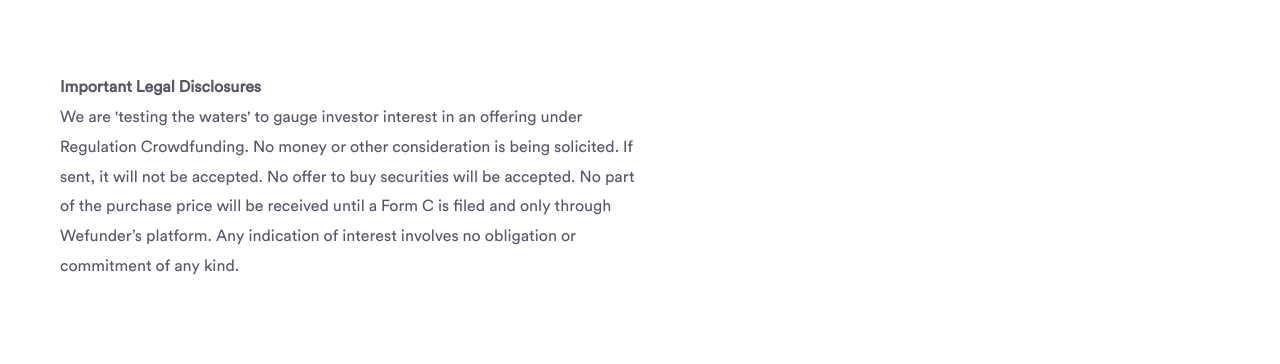
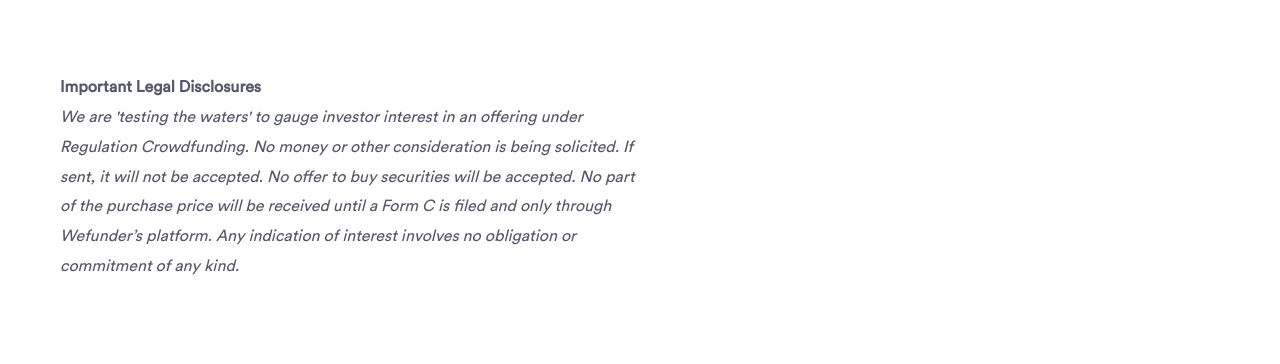
Before and after one commit to brucenwalker/bostelweb, a Jekyll site: the page built from invest.md, in a window 1280 px wide and 900 px high, scrolled down 931 px. Shown: the part 150-514 px from the top of the window. Built offline with Jekyll 4.4.1, drawn with Linux system fonts in a browser that asks for light colours; some web fonts are replaced.

Commit message:
Add files via upload

```diff
--- a/invest.md
+++ b/invest.md
@@ -37,7 +37,7 @@ slug: invest
                     </p>
                     <p>
                      <b>Important Legal Disclosures </b><br />
-                    We are 'testing the waters' to gauge investor interest in an offering under Regulation Crowdfunding. No money or other consideration is being solicited. If sent, it will not be accepted. No offer to buy securities will be accepted. No part of the purchase price will be received until a Form C is filed and only through Wefunder’s platform. Any indication of interest involves no obligation or commitment of any kind.
+                    <i>We are 'testing the waters' to gauge investor interest in an offering under Regulation Crowdfunding. No money or other consideration is being solicited. If sent, it will not be accepted. No offer to buy securities will be accepted. No part of the purchase price will be received until a Form C is filed and only through Wefunder’s platform. Any indication of interest involves no obligation or commitment of any kind.</i>
                     </p>
                 </div>
             </div>
@@ -45,38 +45,5 @@ slug: invest
         </div>
     </section>
 
-    <!-- <section class="page-section">
-        <div class="container">
-            {{ site.t.contact_content }}
-            <div class="cognito">
-                <div class="cognito">
-                    <script src="https://services.cognitoforms.com/s/Fi2AQefBoUefuZmI70NHAQ"></script>
-                    <script>Cognito.load("forms", { id: "1" });</script>
-                </div>
-            </div>
-        </div>
-    </section>
-    <section class="page-section section-get-started">
-        <div class="container">
-            <div class="row md-reverse">
-                <div class="arch"></div>
-                <div class="col col-img">
-                    <img class="img" src="/assets/footer-image.png" />
-                </div>
-                <div class="page-section__content col txt-md-center">
-                    <div class="mb-2">
-                        <h2 class="section-title mb2 text--white">{{ site.t.ready_to_get_started }}</h2>
-                        <a class="btn btn--lg btn--light" href="#">{{ site.t.kickstart_your_future }}</a>
-                    </div>
-                    <div>
-                        <img class="footer-logo" src="/assets/logo.svg" alt="{{ site.t.oenologic }}">
-                        <div>
-                            <img class="mb-1" src="/assets/app-store.svg" alt="{{ site.t.coming_soon_ios }}" />
-                            <img class="mb-1" src="/assets/google-play.svg" alt="{{ site.t.coming_soon_android }}" />
-                        </div>
-                    </div>
-                </div>
-            </div>
-        </div>
-    </section> -->
+
 </article>
```
